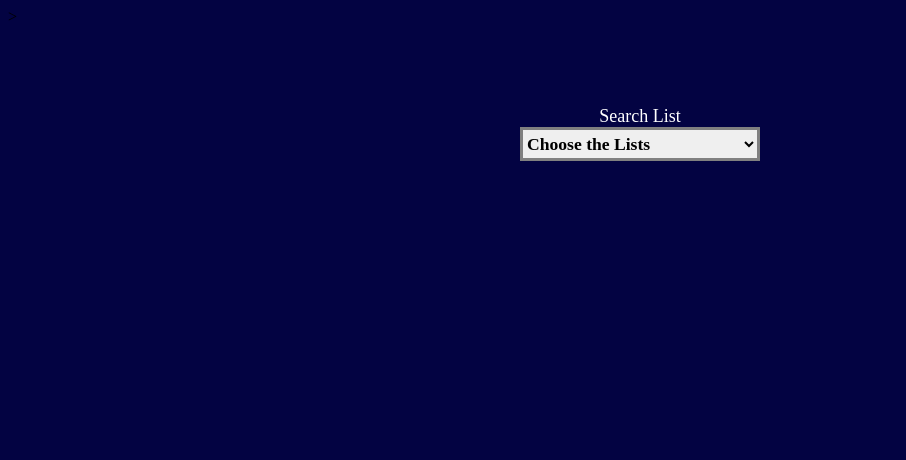
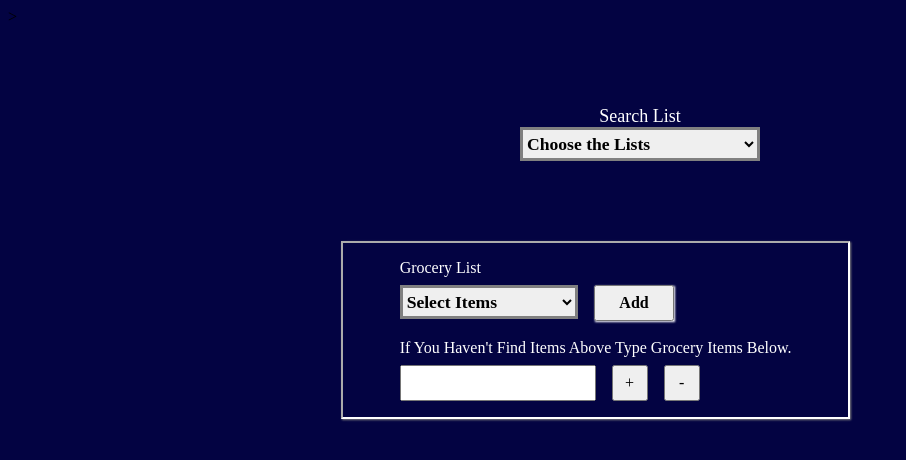
Before and after one commit to chetrajInfo/BuyingListItems, an Angular app: page / in a window 1280 px wide. Shown: the top 460 px of the page, without its empty margins (0-906 px from the left). Built offline with nearby package versions, Linux system fonts and the light colour scheme.

Commit message:
added the service file for the groceryItem

```diff
--- a/src/app/app.component.css
+++ b/src/app/app.component.css
@@ -13,6 +13,8 @@
     justify-items: center;
     text-align: center;
 }
+
+
 select{
     font-size: clamp(0.9em,20vw,1.1em);
     min-height: 1.6em;
@@ -23,29 +25,58 @@ select{
 select:focus{
     outline: none;
 }
+
 label{
     color: white;
     font-size: 18px;
 }
 
-.formGrocery{
-    margin-top: 5em;
+.formGrocery {
+    margin: 5em 0 0 26vw;
     display: flex;
     flex-direction: column;
-    justify-items: center;
-    text-align: center;
-}
-.formGrocery > div > label{
-  text-align: left;
-}
+    align-items: center; /* Center horizontally */
+    justify-content: center; /* Center vertically */
+    border: 2px inset white;
+    box-shadow: 1px 1px 2px grey;
+    width: 37vw;
+    padding: 1em;
+    min-width: 32vw;
+  }
+
+.formGrocery label {
+    /* Add your custom label styles here */
+    font-size: 16px;
+    color:white;
+
+  }
+
 .formGrocery input[type="button"]{
     height: 2em; width: 2em;
     font-size: 16px;
     margin-left: 1em;
+    margin-top: 0.5em;
 }
+
 .formGrocery input[type="text"]{
     height: 2em; width: 12em;
     font-size: 16px;
     cursor: pointer;
     outline: none;
 }
+#addBtn{
+
+    width: 6vw;
+    font-weight: bold;
+    box-shadow: 1px 1px 2px white;
+    cursor: pointer;
+}
+
+@media screen and (max-width:500) {
+    .formGrocery{
+        margin: auto auto;
+        padding: auto;
+
+    }
+
+}
--- a/src/app/app.component.html
+++ b/src/app/app.component.html
@@ -15,11 +15,21 @@
 <div class="formGrocery" *ngIf="showGroceryForm">
   <form [formGroup]="mygrocery">
     <div>
-      <label for="groceyName">Type Grocery Items</label>
+      <label>Grocery List</label>
+    </div>
+    <div>
+      <select formControlName="groceryList">
+        <option *ngFor="let option of groceryOption" [value]="option.value">{{ option.label }}</option>
+      </select>
+      <input  type="button" value="Add" id="addBtn">
+    </div><br>
+    <div>
+      <label for="groceyName">If You Haven't Find Items Above Type Grocery Items Below.</label>
       </div>
       <div>
         <input type="text" name="groceryName" id="groceryName">
-        <input type="button" value="+"><input type="button" value="-">
+        <input type="button" value="+">
+        <input type="button" value="-">
     </div>
   </form>
 </div>
--- a/src/app/app.component.ts
+++ b/src/app/app.component.ts
@@ -1,5 +1,6 @@
 import { Component, OnInit } from '@angular/core';
 import { FormGroup, FormBuilder } from '@angular/forms';
+import { GroceryOptionService } from './grocery-option.service';
 
 @Component({
   selector: 'app-root',
@@ -7,10 +8,14 @@ import { FormGroup, FormBuilder } from '@angular/forms';
   styleUrls: ['./app.component.css']
 })
 export class AppComponent implements OnInit {
-  myForm: FormGroup | any;
-  mygrocery: FormGroup | any;
 
-  showGroceryForm:boolean = false;
+  myForm!: FormGroup;
+  mygrocery!: FormGroup;
+
+
+  showGroceryForm:boolean = true;
+
+  groceryOption!: any[]  // Declare the groceryOption property in the AppComponent
 
   options = [
     { value: '', label: 'Choose the Lists' },
@@ -24,13 +29,23 @@ export class AppComponent implements OnInit {
     { value: 'travel', label: 'Travel Lists' }
   ];
 
-  constructor(private formBuilder: FormBuilder) { }
+
+  constructor(private formBuilder: FormBuilder, private groceryOptionService: GroceryOptionService) { }
 
   ngOnInit() {
     this.myForm = this.formBuilder.group({
-      selectedList: [''] // Default value for the select element
+      selectedList: ['']
     });
+
+    this.mygrocery = this.formBuilder.group({
+      groceryName: [''],
+      groceryList: ['']
+    });
+
+    this.groceryOption = this.groceryOptionService.groceryOption; // Get the groceryOption from the service
   }
+
+
 
    // Add this method to handle the change in the dropdown
    onListSelect(event: any) {
--- a/src/app/app.module.ts
+++ b/src/app/app.module.ts
@@ -4,6 +4,7 @@ import { BrowserModule } from '@angular/platform-browser';
 import { AppRoutingModule } from './app-routing.module';
 import { AppComponent } from './app.component';
 import { ReactiveFormsModule } from '@angular/forms';
+import { GroceryOptionService } from './grocery-option.service';
 
 
 
@@ -16,7 +17,7 @@ import { ReactiveFormsModule } from '@angular/forms';
     AppRoutingModule,
     ReactiveFormsModule // Add ReactiveFormsModule to the imports array
   ],
-  providers: [],
+  providers: [GroceryOptionService],
   bootstrap: [AppComponent]
 })
 export class AppModule { }
--- /dev/null
+++ b/src/app/grocery-option.service.ts
@@ -0,0 +1,29 @@
+import { Injectable } from '@angular/core';
+
+@Injectable({
+  providedIn: 'root'
+})
+export class GroceryOptionService {
+
+
+  groceryOption =[
+    { value: '', label: 'Select Items' },
+    { value: 'yogurt', label: 'Yogurt' },
+    { value: 'milk', label: 'Milk' },
+    { value: 'cookies', label: 'Cookies' },
+    { value: 'candy', label: 'Candy' },
+    { value: 'cake', label: 'Cake' },
+    { value: 'sweet', label: 'Sweet' },
+    { value: 'donut', label: 'Donut' },
+    { value: 'bread', label: 'Bread' },
+    { value: 'cookingOil', label: 'Cooking Oil' },
+    { value: 'salt', label: 'Salt' },
+    { value: 'sugar', label: 'sugar' },
+    { value: 'handSoap', label: 'Hand Wash' },
+    { value: 'detergent', label: 'Detergent' },
+    { value: 'dishWasher', label: 'Dish Washer Liquid' }
+  ];
+
+
+  constructor() { }
+}
```
Also changed, not shown: 1 other file (tests, documents, lock files or other folders).
